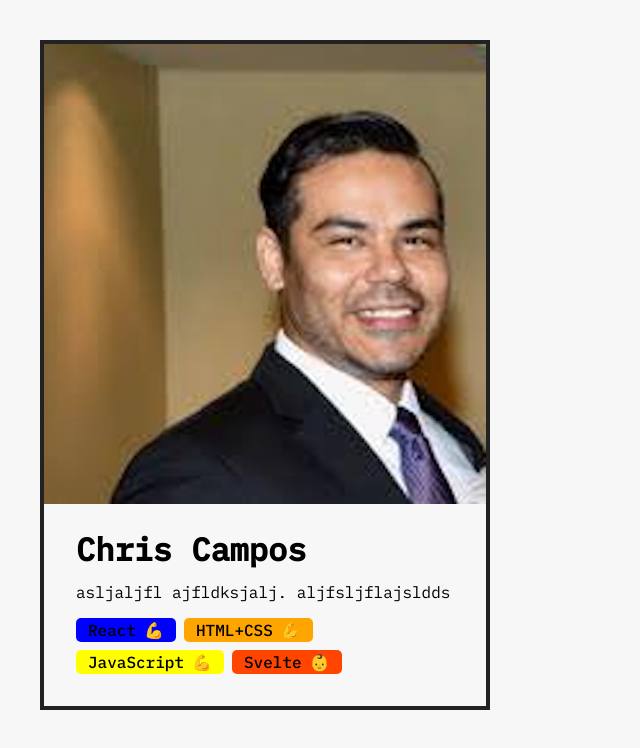
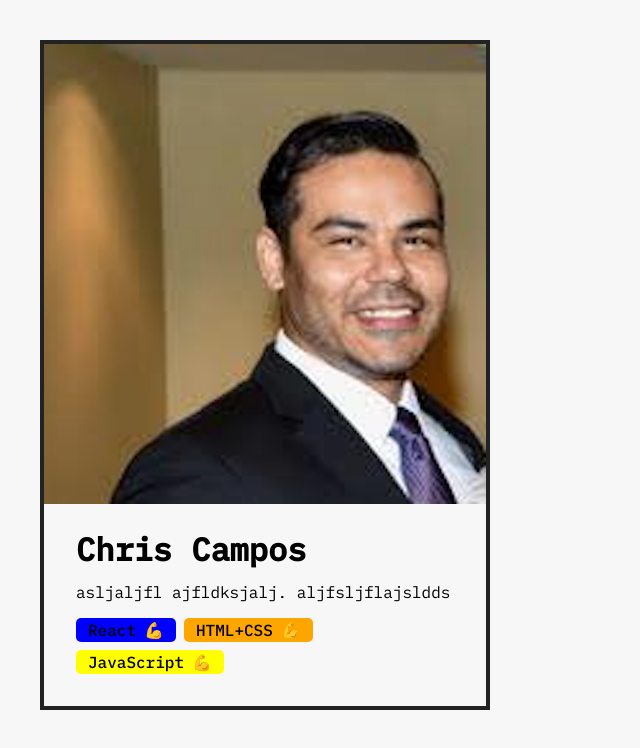
Before and after one commit to TheChunkyPumpkinhead/profiletime, a React (Create React App) app: page / in a window 1280 px wide. Shown: the top 748 px of the page, without its empty margins (0-640 px from the left). Built offline with nearby package versions, Linux system fonts and the light colour scheme.

Commit message:
added color

```diff
--- a/src/App.js
+++ b/src/App.js
@@ -36,7 +36,7 @@ function SkillList() {
       <Skill skill="React" emoji="💪" color="blue" />
       <Skill skill="HTML+CSS" emoji="💪" color="orange" />
       <Skill skill="JavaScript" emoji="💪" color="yellow" />
-      <Skill skill="Svelte" emoji="👶" color="orangered" />
+      {/* <Skill skill="Svelte" emoji="👶" color="orangered" /> */}
     </div>
   );
 }
```
